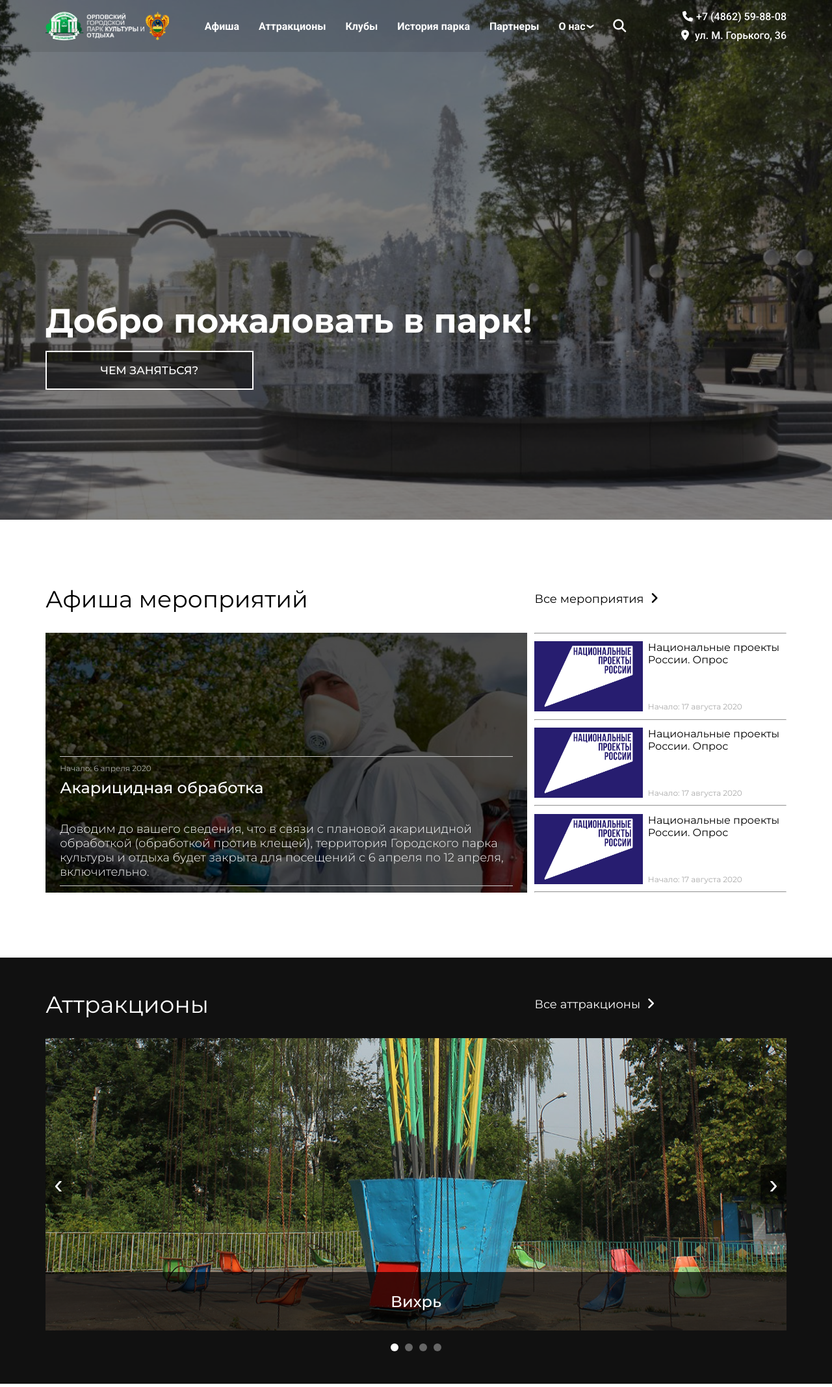
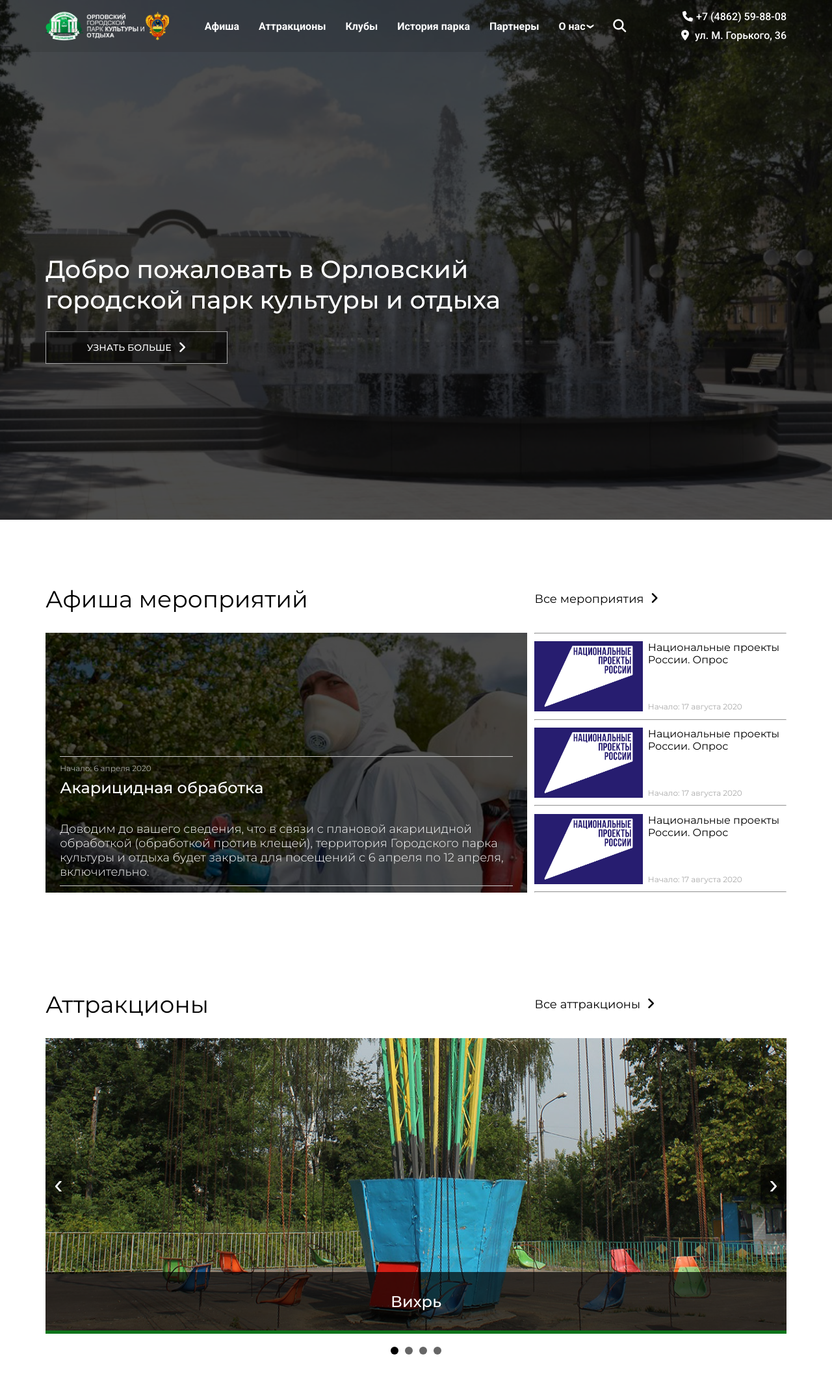
Before and after one commit to Kanat1ch/parkorel, a PHP site: page / in a window 1280 px wide. Shown: the whole page at 65% size. Run offline with PHP 8.4, Linux system fonts and the light colour scheme; some libraries are stand-ins or nearby versions; some web fonts are replaced.

Commit message:
slider 3.0, changed intro button

```diff
--- a/index.html
+++ b/index.html
@@ -18,7 +18,7 @@
 </head>
 <body>
     <!-- Preloader -->
-    <div class="preloader">
+    <!-- <div class="preloader">
         <svg x="0" y="0" width="258" height="200">
 
             <g clip-path="url(#clip-path)">
@@ -114,7 +114,7 @@
 
         </svg>
         <p>Орловский Городской Парк Культуры и Отдыха</p>
-    </div>
+    </div> -->
 
     <!-- Header -->
     <header class="header">
@@ -187,8 +187,9 @@
 
     <!-- Intro -->
     <section class="intro">
-        <h1>Добро пожаловать в парк!</h1>
-        <a href="#afisha">Чем заняться?</a>
+        <h1>Добро пожаловать в Орловский городской парк культуры и отдыха</h1>
+        <a href="#afisha">Узнать больше <i class="fa fa-angle-right" aria-hidden="true"></i>
+        </a>
     </section>
 
     <!-- BLOCK: Afisha -->
@@ -263,6 +264,9 @@
             <button class="nav-btn" id="btnLeft">&#8249;</button>
             <button class="nav-btn" id="btnRight">&#8250;</button>
         </div>
+        <div class="slide-progress-full">
+            <div class="slide-progress"></div>
+        </div>
 
         <div class="attr__navigation"></div>
     </section>
--- a/scripts/script.js
+++ b/scripts/script.js
@@ -1,12 +1,12 @@
 // Preloader
-document.body.onload = function() {
-    setTimeout(function() {
-        let preloader = document.querySelector('.preloader');
-        if (!preloader.classList.contains('done')) {
-            preloader.classList.add('done');
-        }
-    }, 1800);
-};
+// document.body.onload = function() {
+//     setTimeout(function() {
+//         let preloader = document.querySelector('.preloader');
+//         if (!preloader.classList.contains('done')) {
+//             preloader.classList.add('done');
+//         }
+//     }, 1800);
+// };
 
 // DOM Elements
 const body = document.querySelector('body'),
@@ -66,6 +66,7 @@ const btnLeft = document.querySelector('#btnLeft');
 const btnRight = document.querySelector('#btnRight');
 const navList = document.querySelector('.attr__navigation');
 const swipe = document.querySelector('.leftswipe');
+const slideProgress = document.querySelector('.slide-progress');
 let position = 0;
 
 // Create dots
@@ -89,6 +90,11 @@ for (let i = 0; i < navItems.length; i++) {
 
 // Change slides
 function changeSlide() {
+    slideProgress.classList.remove('active');
+    setTimeout(goes, 50);
+    function goes() {
+        slideProgress.classList.add('active');
+    }
     attrItems.forEach(item => {
         item.style.transform = `translateX(-${position}%)`;
     });
@@ -125,6 +131,7 @@ function prevSlide() {
 }
 
 let slideInterval = setInterval(nextSlide, 6000);
+slideProgress.classList.add('active');
 
 
 // Mobile Touches
@@ -145,7 +152,7 @@ function handleTouchMove(event) {
     let xUp = event.touches[0].clientX;
     let xDiff = xDown - xUp;
     swipe.style.display = 'none';
-
+    clearInterval(slideInterval);
         if (xDiff > 8) {
             if (position < (attrItems.length - 1) * 100) {
                 position += 100;
@@ -163,6 +170,7 @@ function handleTouchMove(event) {
                 changeSlide();
             }
         }
+        slideInterval = setInterval(nextSlide, 6000);
 
     /* reset values */
     xDown = null;
--- a/styles/style.css
+++ b/styles/style.css
@@ -520,7 +520,7 @@ section, header, footer {
   max-width: 100%;
   height: 100vh;
   padding-top: 80px;
-  padding-bottom: 25vh;
+  padding-bottom: 30vh;
   display: -webkit-box;
   display: -ms-flexbox;
   display: flex;
@@ -542,25 +542,25 @@ section, header, footer {
   top: 0;
   width: 100%;
   height: 100%;
-  background-color: rgba(0, 0, 0, 0.5);
+  background-color: rgba(0, 0, 0, 0.7);
 }
 
 .intro h1 {
-  width: 70%;
-  font-weight: 700;
-  font-size: 52px;
+  width: 65%;
+  font-weight: 500;
+  font-size: 38px;
   color: #fff;
   z-index: 6;
 }
 
 .intro a {
   display: block;
-  width: 320px;
-  height: 60px;
-  border: 2px solid #fff;
+  width: 280px;
+  height: 50px;
+  border: 1px solid #a8a8a8;
   text-decoration: none;
   color: #fff;
-  font-size: 17px;
+  font-size: 14px;
   text-transform: uppercase;
   display: -webkit-box;
   display: -ms-flexbox;
@@ -571,16 +571,22 @@ section, header, footer {
   -webkit-box-align: center;
       -ms-flex-align: center;
           align-items: center;
-  margin-top: 15px;
+  margin-top: 25px;
   font-weight: 500;
   background-color: rgba(0, 0, 0, 0.5);
-  -webkit-transition: background-color 0.1s linear;
-  transition: background-color 0.1s linear;
+  -webkit-transition: 0.4s linear;
+  transition: 0.4s linear;
   z-index: 6;
 }
 
+.intro a i.fa {
+  margin-left: 10px;
+  font-size: 20px;
+}
+
 .intro a:hover {
-  background-color: rgba(0, 0, 0, 0.65);
+  background-color: white;
+  color: #000;
 }
 
 .afisha {
@@ -776,7 +782,7 @@ section, header, footer {
   width: 100%;
   padding-top: 50px;
   padding-bottom: 50px;
-  background-color: #111;
+  background-color: #fff;
 }
 
 .attr .leftswipe {
@@ -810,13 +816,13 @@ section, header, footer {
   width: 65%;
   font-weight: 400;
   font-size: 36px;
-  color: #fff;
+  color: #000;
   z-index: 2;
 }
 
 .attr__header a {
   text-decoration: none;
-  color: #fff;
+  color: #000;
   width: 34%;
   font-size: 18px;
   z-index: 2;
@@ -920,7 +926,27 @@ section, header, footer {
 }
 
 .attr__navigation-item.active {
-  background-color: #fff;
+  background-color: #000;
+}
+
+.attr .slide-progress-full {
+  width: 100%;
+  height: 5px;
+  background-color: #222;
+}
+
+.attr .slide-progress-full .slide-progress {
+  width: 0%;
+  height: 5px;
+  background-color: #0e741b;
+  -webkit-transition: width 0s linear;
+  transition: width 0s linear;
+}
+
+.attr .slide-progress-full .slide-progress.active {
+  width: 100%;
+  -webkit-transition: width 5.9s linear;
+  transition: width 5.9s linear;
 }
 
 .attr .nav-btn {
@@ -1064,6 +1090,9 @@ section, header, footer {
   header .header__navmenu li a {
     font-size: 14px;
   }
+  .intro h1 {
+    font-size: 32px;
+  }
   .afisha__items-main_content .main-text h2 {
     margin-top: -10px;
   }
@@ -1090,8 +1119,11 @@ section, header, footer {
     display: -ms-flexbox;
     display: flex;
   }
+  .intro {
+    padding-bottom: 25vh;
+  }
   .intro h1 {
-    font-size: 34px;
+    font-size: 28px;
   }
   .afisha__items {
     -webkit-box-orient: vertical;
@@ -1127,7 +1159,7 @@ section, header, footer {
   }
   .intro h1 {
     width: 100%;
-    font-size: 30px;
+    font-size: 24px;
   }
   .afisha__header {
     -webkit-box-orient: vertical;
--- a/styles/style.scss
+++ b/styles/style.scss
@@ -472,7 +472,7 @@ section, header, footer {
     max-width: 100%;
     height: 100vh;
     padding-top: 80px;
-    padding-bottom: 25vh;
+    padding-bottom: 30vh;
 
     display: flex;
     flex-direction: column;
@@ -488,13 +488,13 @@ section, header, footer {
         top: 0;
         width: 100%;
         height: 100%;
-        background-color: rgba(0, 0, 0, 0.5);
+        background-color: rgba(0, 0, 0, 0.7);
     }
 
     h1 {
-        width: 70%;
-        font-weight: 700;
-        font-size: 52px;
+        width: 65%;
+        font-weight: 500;
+        font-size: 38px;
         color: #fff;
         z-index: 6;
         // font-family: 'Piazzolla', serif;
@@ -502,24 +502,31 @@ section, header, footer {
 
     a {
         display: block;
-        width: 320px;
-        height: 60px;
-        border: 2px solid #fff;
+        width: 280px;
+        height: 50px;
+        border: 1px solid rgb(168, 168, 168);
         text-decoration: none;
         color: #fff;
-        font-size: 17px;
+        font-size: 14px;
         text-transform: uppercase;
         display: flex;
         justify-content: center;
         align-items: center;
-        margin-top: 15px;
+        margin-top: 25px;
         font-weight: 500;
         background-color: rgba(0, 0, 0, 0.5);
-        transition: background-color 0.1s linear;
+        transition: 0.4s linear;
         z-index: 6;
 
+        i.fa {
+            margin-left: 10px;
+            font-size: 20px;
+        }
+
         &:hover {
-            background-color: rgba(0, 0, 0, 0.65);
+            background-color: rgb(255, 255, 255);
+            color: #000;
+            // background-color: rgba(0, 0, 0, 0.45);
         }
     }
 
@@ -674,7 +681,7 @@ section, header, footer {
     width: 100%;
     padding-top: 50px;
     padding-bottom: 50px;
-    background-color: #111;
+    background-color: #fff;
 
     .leftswipe {
         display: none;
@@ -699,13 +706,13 @@ section, header, footer {
             width: 65%;
             font-weight: 400;
             font-size: 36px;
-            color: #fff;
+            color: #000;
             z-index: 2;
         }
 
         a {
             text-decoration: none;
-            color: #fff;
+            color: #000;
             width: 34%;
             font-size: 18px;
             z-index: 2;
@@ -781,7 +788,26 @@ section, header, footer {
         }
 
         &-item.active {
-            background-color: #fff;
+            background-color: #000;
+        }
+    }
+
+
+    .slide-progress-full {
+        width: 100%;
+        height: 5px;
+        background-color: #222;
+
+        .slide-progress {
+            width: 0%;
+            height: 5px;
+            background-color: #0e741b;
+            transition: width 0s linear;
+        }
+
+        .slide-progress.active {
+            width: 100%;
+            transition: width 5.9s linear;
         }
     }
 
@@ -898,6 +924,11 @@ section, header, footer {
         }
     }
 
+    .intro {
+        h1 {
+            font-size: 32px;
+        }
+    }
     .afisha {
         &__items {
             &-main {
@@ -939,8 +970,9 @@ section, header, footer {
     }
 
     .intro {
+        padding-bottom: 25vh;
         h1 {
-            font-size: 34px;
+            font-size: 28px;
         }
     }
 
@@ -993,7 +1025,7 @@ section, header, footer {
     .intro {
         h1 {
             width: 100%;
-            font-size: 30px;
+            font-size: 24px;
         }
     }
 
```
Also changed, not shown: 1 other file.
